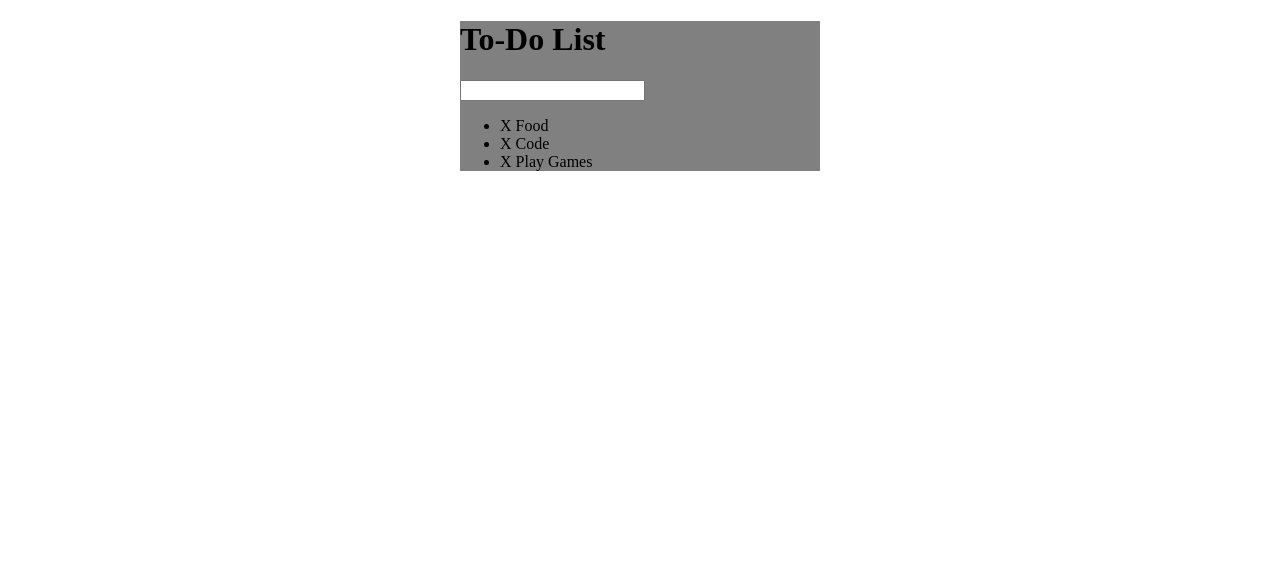
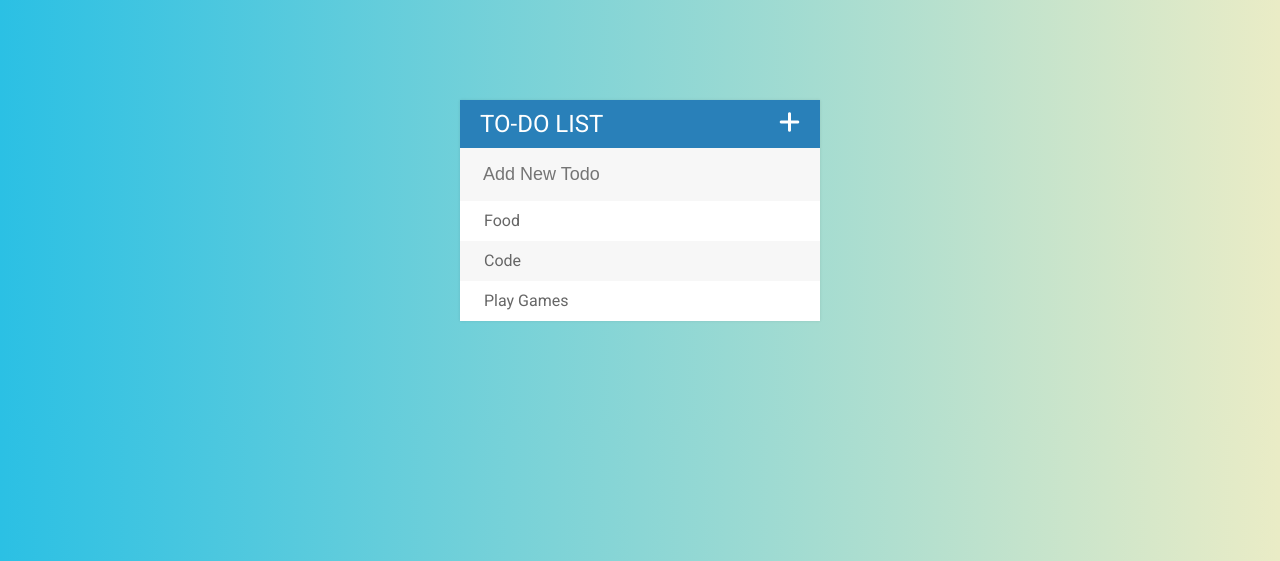
Before and after one commit to khoernlein90/extraWork, a web app: file todoList/index.html in a window 1280 px wide. Shown: the top 561 px of the page. Run offline with its HTML, style and script files only (its server is not run), Linux system fonts and the light colour scheme; some libraries are stand-ins or nearby versions.

Commit message:
finished todo app

```diff
--- a/todoList/assets/css/style.css
+++ b/todoList/assets/css/style.css
@@ -1,5 +1,74 @@
 #container {
-    background: gray;
-    margin: 0 auto;
+    margin: 100px auto;
     width: 360px;
+    background: #f7f7f7;
+    box-shadow: 0 0 3px rgba(0, 0, 0, .1);
 }
+body {
+    font-family: 'Roboto', sans-serif;
+    background: #2BC0E4;  /* fallback for old browsers */
+    background: -webkit-linear-gradient(to left, #EAECC6, #2BC0E4);  /* Chrome 10-25, Safari 5.1-6 */
+    background: linear-gradient(to left, #EAECC6, #2BC0E4); /* W3C, IE 10+/ Edge, Firefox 16+, Chrome 26+, Opera 12+, Safari 7+ */
+
+}
+ul {
+    list-style: none;
+    margin: 0;
+    padding: 0;
+}
+li {
+    background: white;
+    height: 40px;
+    line-height: 40px;
+    color: #666;
+}
+li:nth-child(2n){
+    background: #f7f7f7;
+}
+.fa-plus {
+    float: right;
+}
+span {
+    margin-right: 20px;
+    background: #e74c3c;
+    color: white;
+    display: inline-block;
+    width: 0;
+    height: 40px;
+    opacity: 0;
+    transition: 0.2s linear;
+    text-align: center;
+}
+
+li:hover span {
+    opacity: 1;
+    width: 40px;
+}
+
+input {
+    width: 100%;
+    box-sizing: border-box;
+    padding: 13px 13px 13px 20px;
+    font-size: 18px;
+    background: #f7f7f7;
+    color: #2980b9;
+    border: 3px solid rgba(0, 0, 0, 0);
+}
+input:focus {
+    background: white;
+    border: 3px solid #2980b9;
+    outline: none;
+}
+h1 {
+    margin: 0;
+    text-transform: uppercase;
+    background: #2980b9;
+    color: white;
+    font-weight: normal;
+    padding: 10px 20px;
+    font-size: 24px;
+}
+.completed {
+    color: gray;
+    text-decoration: line-through;
+}
--- a/todoList/assets/js/app.js
+++ b/todoList/assets/js/app.js
@@ -0,0 +1,22 @@
+$(document).on("click", "li", function(){
+    $(this).toggleClass("completed");
+})
+
+$(document).on("click", "span", function(event){
+    event.stopPropagation()
+    $(this).parent().fadeOut(500, function(){
+        $(this).remove();
+    });
+})
+
+$("input[type='text']").on("keypress", function(event){
+    if (event.which === 13){
+        var todo = $(this).val();
+        $(this).val("");
+        $("ul").append("<li><span><i class='fa fa-trash' aria-hidden='true'></i></span>" + todo + "</li>")
+    }
+})
+
+$(".fa-plus").on("click", function(){
+    $("input[type='text']").toggle();
+})
--- a/todoList/index.html
+++ b/todoList/index.html
@@ -5,18 +5,20 @@
     <meta name="viewport" content="width=device-width, initial-scale=1.0">
     <meta http-equiv="X-UA-Compatible" content="ie=edge">
     <title>To-Do List</title>
+    <link href="https://fonts.googleapis.com/css?family=Roboto:400,500,700" rel="stylesheet">
     <link rel="stylesheet" href="assets/css/style.css">
+    <script src="https://use.fontawesome.com/61d8aef5ba.js"></script>
     <script src="assets/js/lib/jquery-3.2.1.min.js"></script>
 </head>
 <body>
 
 <div id="container">
-    <h1>To-Do List</h1>
-    <input type="text" name="" id="">
+    <h1>To-Do List <i class="fa fa-plus" aria-hidden="true"></i></h1>
+    <input type="text" placeholder="Add New Todo" name="" id="">
     <ul>
-        <li><span>X</span> Food</li>
-        <li><span>X</span> Code</li>
-        <li><span>X</span> Play Games</li>
+        <li><span><i class="fa fa-trash"></i></span> Food</li>
+        <li><span><i class="fa fa-trash" aria-hidden="true"></i></span> Code</li>
+        <li><span><i class="fa fa-trash" aria-hidden="true"></i></span> Play Games</li>
     </ul>
 </div>
 
```
